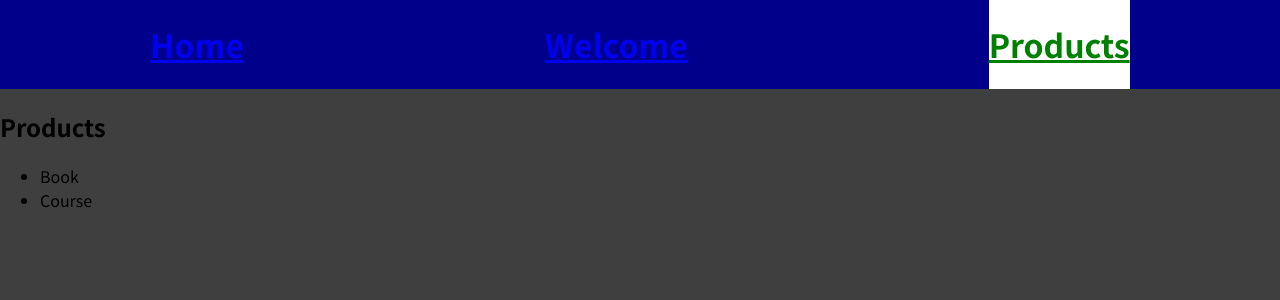
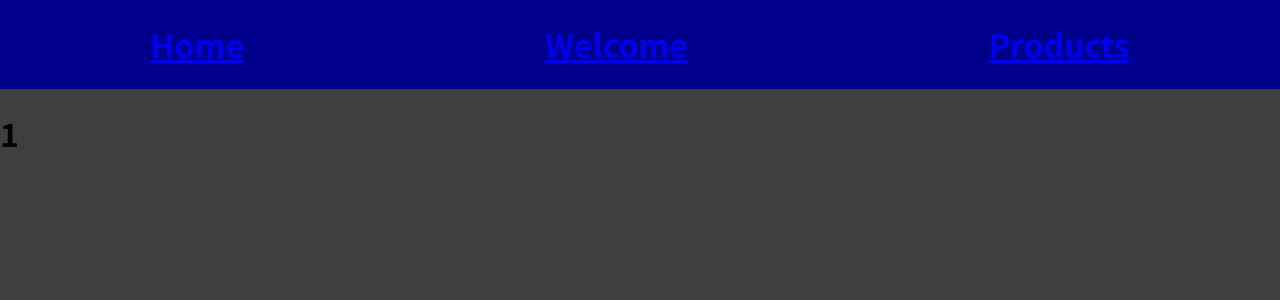
Before and after one commit to LevwTech/router-playground, a React (Create React App) app: page /products/1 in a window 1280 px wide. Shown: the top 300 px of the page. Built offline with nearby package versions, Linux system fonts and the light colour scheme.

Commit message:
id for products

```diff
--- a/src/App.js
+++ b/src/App.js
@@ -1,18 +1,25 @@
 import Welcome from "./pages/welcome";
 import Product from "./pages/Product";
 import Home from "./pages/Home";
-import { Route, Switch } from "react-router-dom";
+import { Route, Switch, Redirect } from "react-router-dom";
 import NavBar from "./pages/components/NavBar";
 import React from "react";
+import ProductDetails from "./pages/components/ProductDetails";
 function App() {
   return (
     <React.Fragment>
       <NavBar></NavBar>
       <Switch>
-        <Route path="/" exact component={Home} />
+        <Route path="/" exact>
+          <Redirect to="/home"></Redirect>
+        </Route>
+        <Route path="/home" exact component={Home} />
         <Route path="/welcome" component={Welcome} />
-        <Route path="/products">
+        <Route path="/products" exact>
           <Product />
+        </Route>
+        <Route path="/products/:id">
+          <ProductDetails />
         </Route>
       </Switch>
     </React.Fragment>
--- a/src/pages/Product.js
+++ b/src/pages/Product.js
@@ -1,10 +1,16 @@
+import { Link } from "react-router-dom";
 function Product() {
   return (
     <section>
       <h1>Products</h1>
       <ul>
-        <li>Book</li>
-        <li>Course</li>
+        <Link to="/products/book">
+          <li>Book</li>
+        </Link>
+
+        <Link to="/products/course">
+          <li>Course</li>
+        </Link>
       </ul>
     </section>
   );
--- a/src/pages/components/NavBar.js
+++ b/src/pages/components/NavBar.js
@@ -4,13 +4,13 @@ import classes from "./Navbar.module.css";
 function NavBar() {
   return (
     <div className={classes.container}>
-      <NavLink to="/" exact activeClassName={classes.active}>
+      <NavLink to="/home" exact activeClassName={classes.active}>
         <h1>Home</h1>
       </NavLink>
       <NavLink to="/welcome" activeClassName={classes.active}>
         <h1>Welcome</h1>
       </NavLink>
-      <NavLink to="/products" activeClassName={classes.active}>
+      <NavLink to="/products" exact activeClassName={classes.active}>
         <h1>Products</h1>
       </NavLink>
     </div>
--- a/src/pages/components/Navbar.module.css
+++ b/src/pages/components/Navbar.module.css
@@ -10,3 +10,12 @@
   color: green;
   background-color: white;
 }
+li {
+  color: yellow;
+  background-color: darkcyan;
+  display: block;
+  width: 10%;
+  text-align: center;
+  list-style: none;
+  margin: 0.5rem;
+}
--- /dev/null
+++ b/src/pages/components/ProductDetails.js
@@ -0,0 +1,6 @@
+import { useParams } from "react-router-dom";
+function ProductDetails() {
+  const paramsObj = useParams();
+  return <h1>{paramsObj.id}</h1>;
+}
+export default ProductDetails;
```
Also changed, not shown: 1 other file (tests, documents, lock files or other folders).
